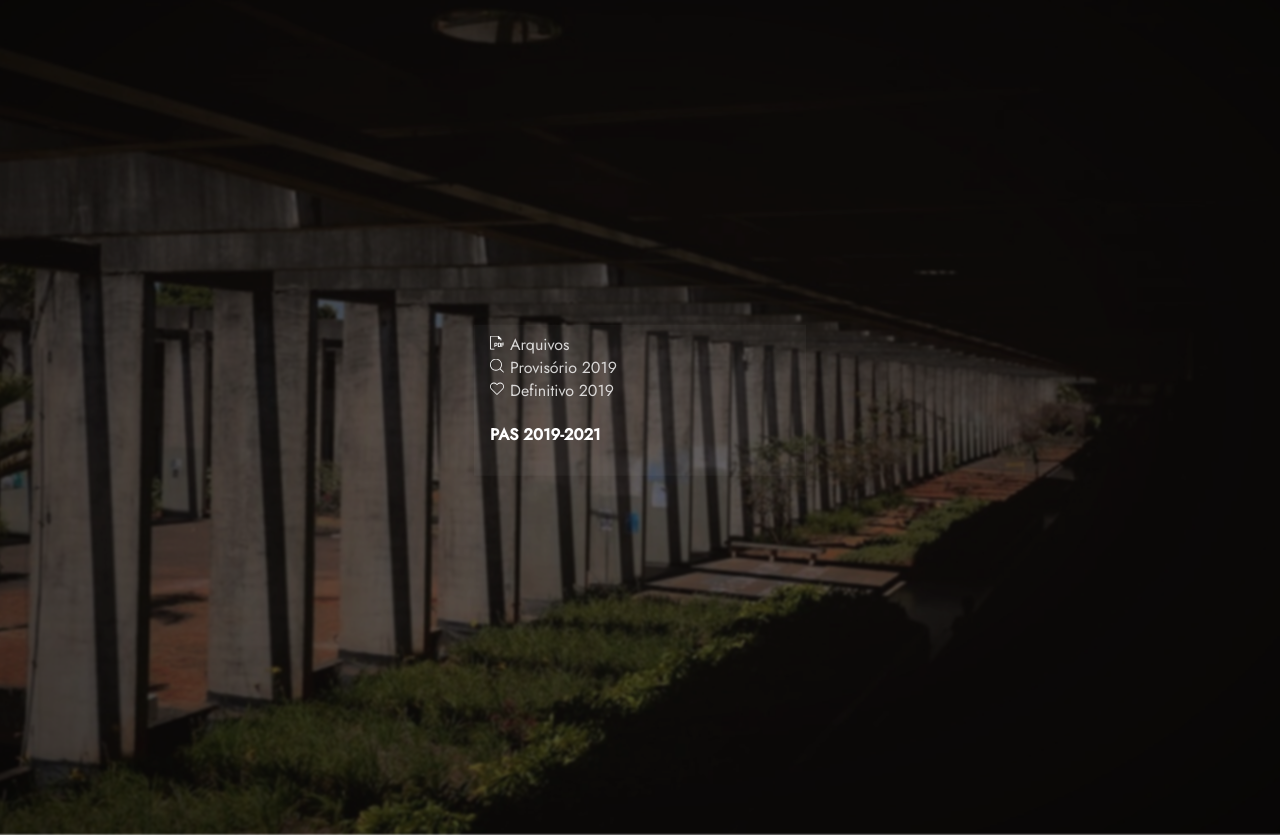
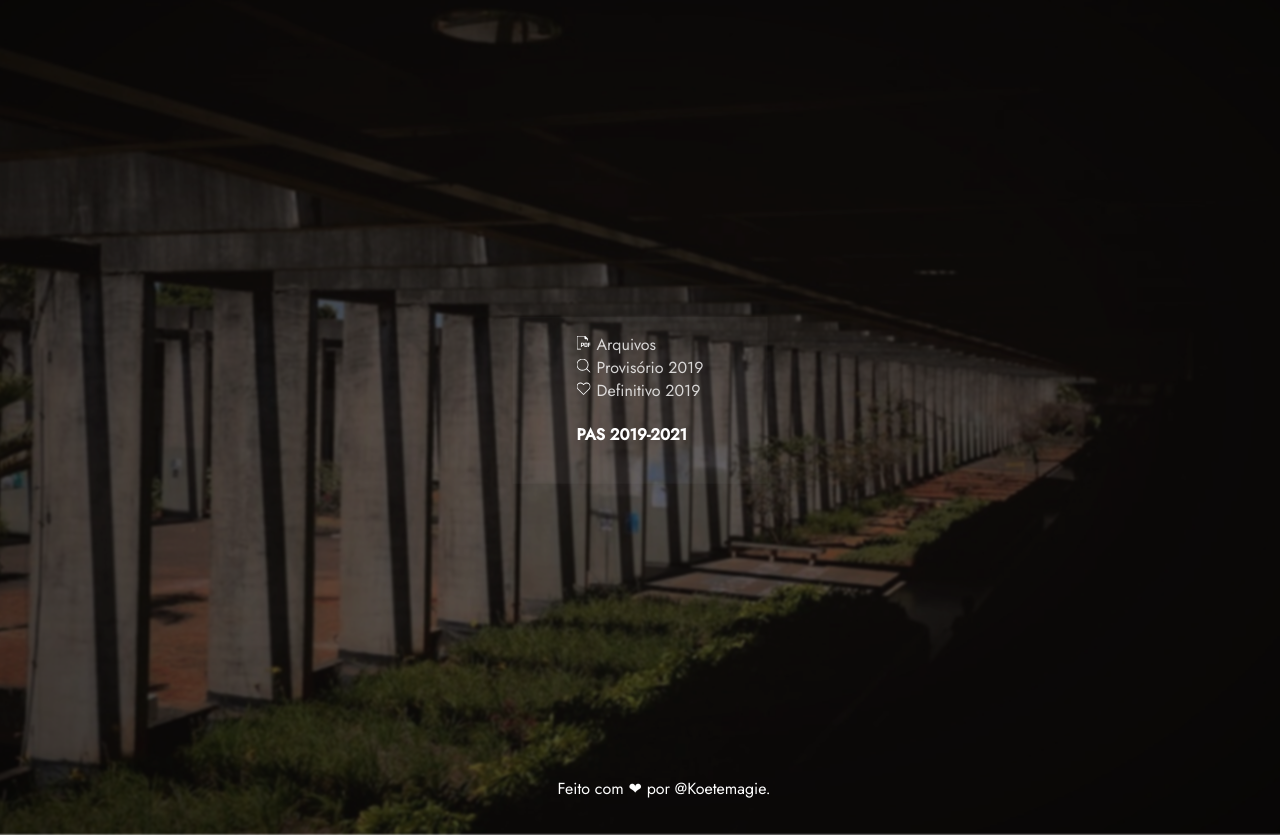
Before and after one commit to BeyondMagic/pasmediaunb, a plain HTML site: page index.html in a window 1280 px wide. Shown: the top 835 px of the page. Drawn offline with Linux system fonts and the light colour scheme.

Commit message:
melhor estilo da página, adicionado footer

```diff
--- a/index.html
+++ b/index.html
@@ -33,5 +33,8 @@
 					<span id="resultado"></span>
 				</form>
 			</div>
+    <footer>
+      Feito com ❤ por <a href="https://github.com/Koetemagie/" target="_blank">@Koetemagie</a>.
+    </footer>
 	</body>
 </html>
--- a/lib/main.css
+++ b/lib/main.css
@@ -30,9 +30,8 @@ body {
 #information {
   background-color: rgba(255,255,255,0.036);
   display: inline-block;
-  min-width: 300px;
   position: absolute;
-  padding: 8px 16px;
+  padding: 1rem 4rem;
   left: 50%;
   top: 50%;
   transform: translate(-50%, -50%);
@@ -46,6 +45,14 @@ body {
 
 h1 {
   font-size: 24px;
+}
+
+footer {
+  position: absolute;
+  bottom: 0;
+  text-align: center;
+  width: 100vw;
+  padding: 0 1rem;
 }
 
 .anos {
@@ -71,15 +78,15 @@ a[download]::before,
   color: white;
 }
 
-a[download] {
+a {
   text-decoration: none;
   color: white;
 }
 
 .anos:focus,
 .anos:hover,
-a[download]:hover,
-a[download]:focus {
+a:hover,
+a:focus {
   font-style: italic;
 }
 
```
